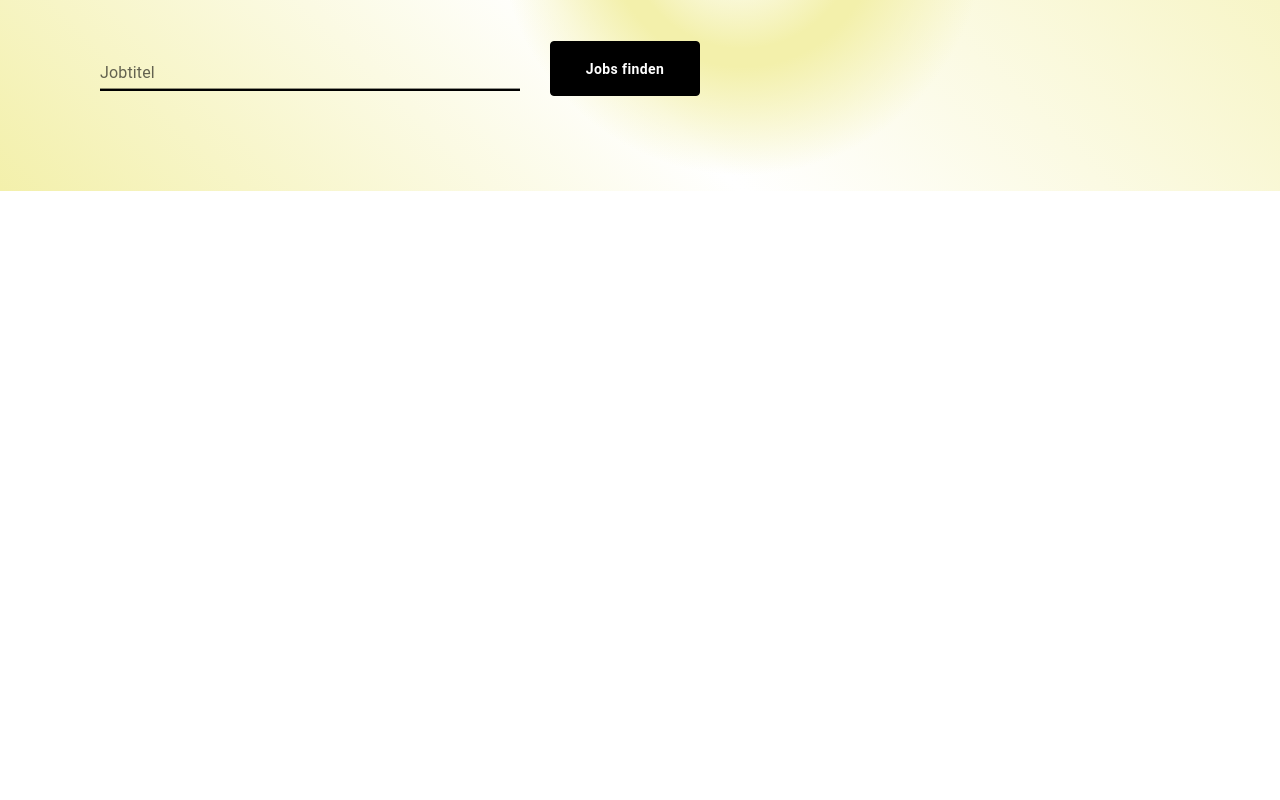
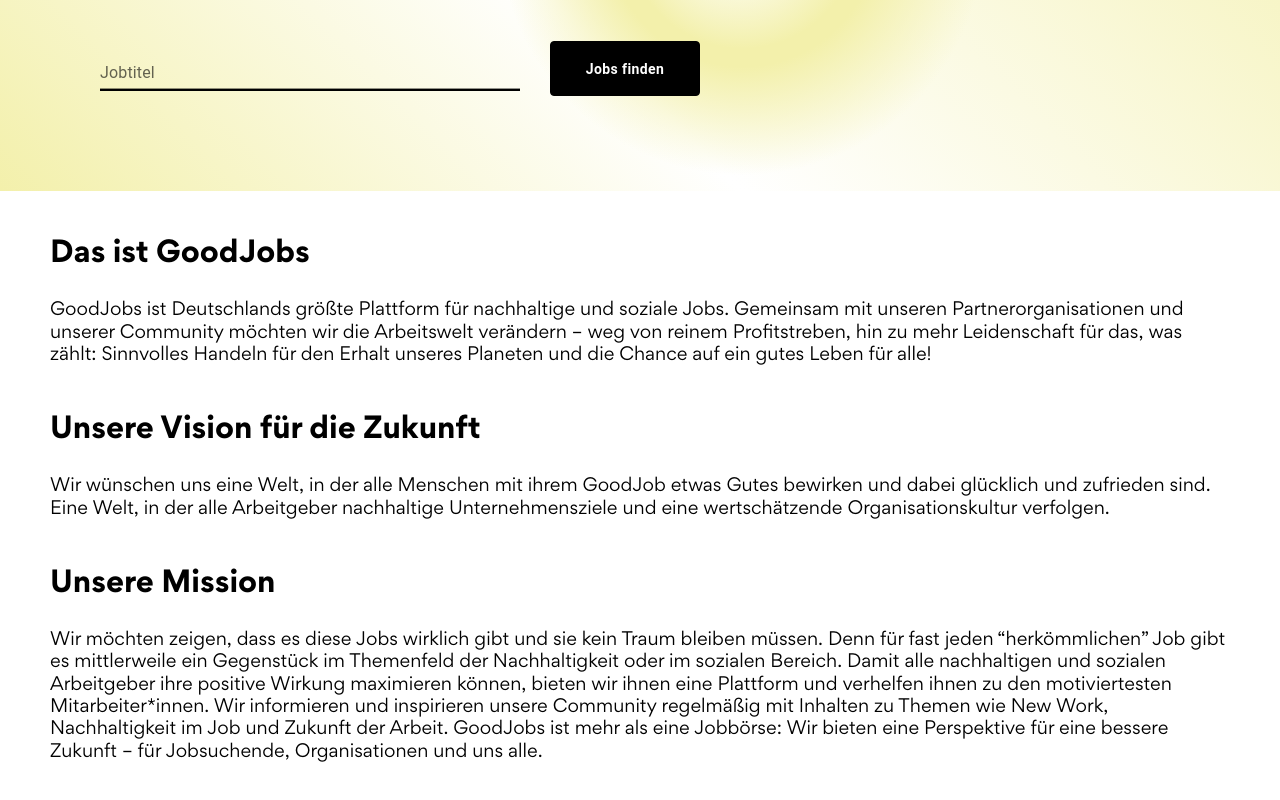
Before and after one commit to DavidMatalik/goodjobs-clone, a React (Create React App) app: page / in a window 1280 px wide. Shown: the part 384-1184 px from the top of the page. Before the commit the page ends 800 px from the top, so only its background shows below. Built offline with nearby package versions, Linux system fonts and the light colour scheme; no server answers.

Commit message:
Add general text for startpage

```diff
--- a/src/pages/StartPage/StartPage.js
+++ b/src/pages/StartPage/StartPage.js
@@ -25,6 +25,40 @@
           />
         </section>
       </div>
+      {!user && (
+        <section className='start-page-no-user'>
+          <h2>Das ist GoodJobs</h2>
+          <p>
+            GoodJobs ist Deutschlands größte Plattform für nachhaltige und
+            soziale Jobs. Gemeinsam mit unseren Partnerorganisationen und
+            unserer Community möchten wir die Arbeitswelt verändern – weg von
+            reinem Profitstreben, hin zu mehr Leidenschaft für das, was zählt:
+            Sinnvolles Handeln für den Erhalt unseres Planeten und die Chance
+            auf ein gutes Leben für alle!
+          </p>
+          <h2>Unsere Vision für die Zukunft</h2>
+          <p>
+            Wir wünschen uns eine Welt, in der alle Menschen mit ihrem GoodJob
+            etwas Gutes bewirken und dabei glücklich und zufrieden sind. Eine
+            Welt, in der alle Arbeitgeber nachhaltige Unternehmensziele und eine
+            wertschätzende Organisationskultur verfolgen.
+          </p>
+          <h2>Unsere Mission</h2>
+          <p>
+            Wir möchten zeigen, dass es diese Jobs wirklich gibt und sie kein
+            Traum bleiben müssen. Denn für fast jeden “herkömmlichen” Job gibt
+            es mittlerweile ein Gegenstück im Themenfeld der Nachhaltigkeit oder
+            im sozialen Bereich. Damit alle nachhaltigen und sozialen
+            Arbeitgeber ihre positive Wirkung maximieren können, bieten wir
+            ihnen eine Plattform und verhelfen ihnen zu den motiviertesten
+            Mitarbeiter*innen. Wir informieren und inspirieren unsere Community
+            regelmäßig mit Inhalten zu Themen wie New Work, Nachhaltigkeit im
+            Job und Zukunft der Arbeit. GoodJobs ist mehr als eine Jobbörse: Wir
+            bieten eine Perspektive für eine bessere Zukunft – für Jobsuchende,
+            Organisationen und uns alle.
+          </p>
+        </section>
+      )}
       {user && (
         <section className='start-page-favorites'>
           <JobResult
--- a/src/pages/StartPage/StartPage.scss
+++ b/src/pages/StartPage/StartPage.scss
@@ -53,4 +53,20 @@
     line-height: 1.4rem;
     margin-top: -30px;
   }
+
+  .start-page-no-user {
+    padding: 0 50px 50px 50px;
+
+    h2 {
+      font-size: 1.8rem;
+      font-family: Gordita-Bold;
+      margin-bottom: 30px;
+      margin-top: 50px;
+    }
+
+    p {
+      font-size: 1.1rem;
+      line-height: 1.4rem;
+    }
+  }
 }
```
